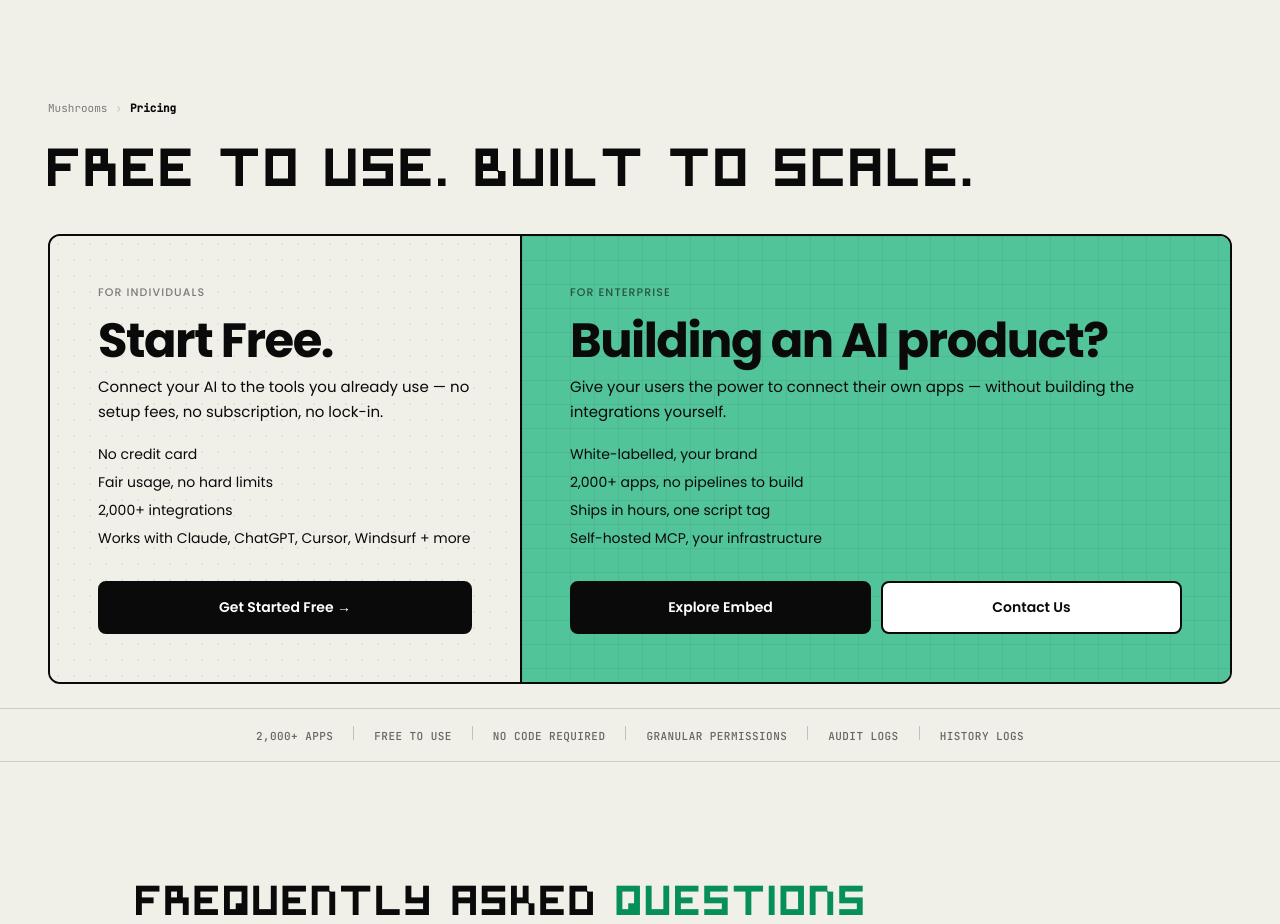
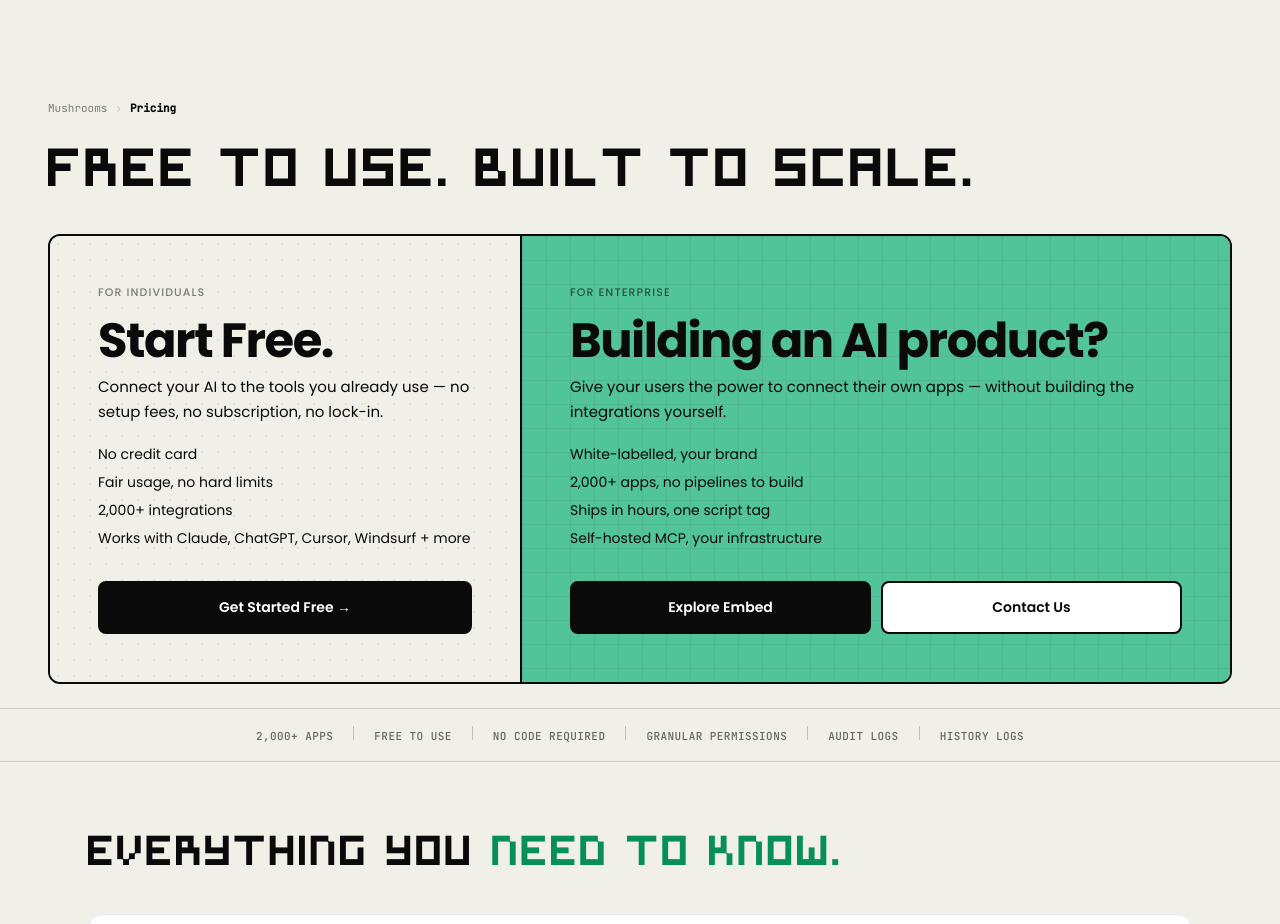
Before and after one commit to ankitw22/mushroom-website, a Next.js app: page /pricing in a window 1280 px wide. Shown: the top 924 px of the page. Built offline with nearby package versions, Linux system fonts and the light colour scheme; no server answers.

Commit message:
feat: Use sections/FAQ component in all pages (home, pricing, mcp)

```diff
--- a/src/app/pricing/page.tsx
+++ b/src/app/pricing/page.tsx
@@ -4,7 +4,7 @@ import Link from 'next/link';
 import { useState, useEffect, useRef } from 'react';
 import Navbar from '@/components/ui/Navbar';
 import Footer from '@/components/ui/Footer';
-import FAQ from '@/components/ui/FAQ';
+import FAQ from '@/components/sections/FAQ';
 import styles from './pricing.module.css';
 
 const FAQ_DATA = [
@@ -168,7 +168,7 @@ export default function PricingPage() {
       </section>
 
       {/* FAQ SECTION */}
-      <FAQ data={FAQ_DATA} />
+      <FAQ />
 
       <Footer />
     </div>
```
